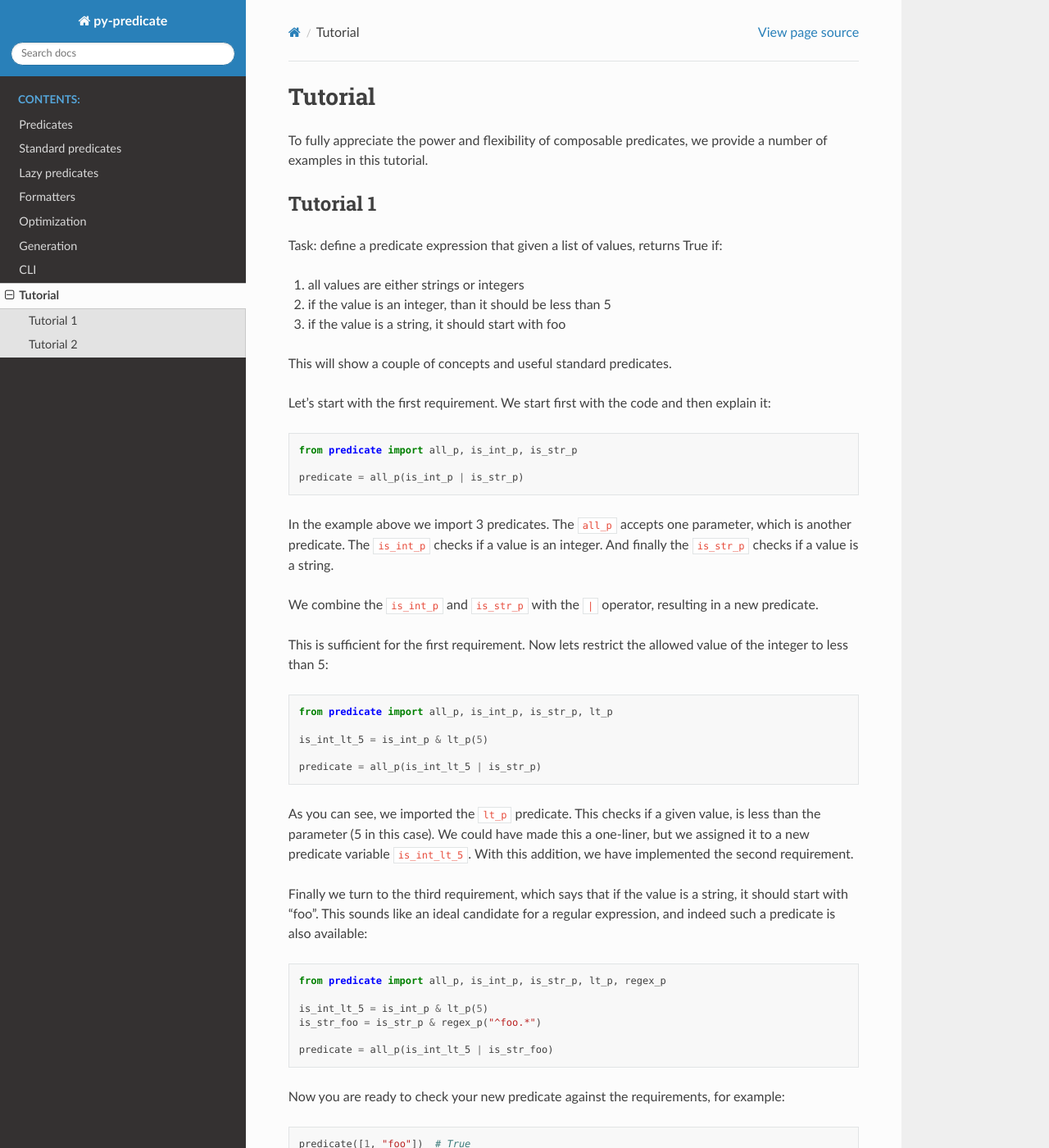
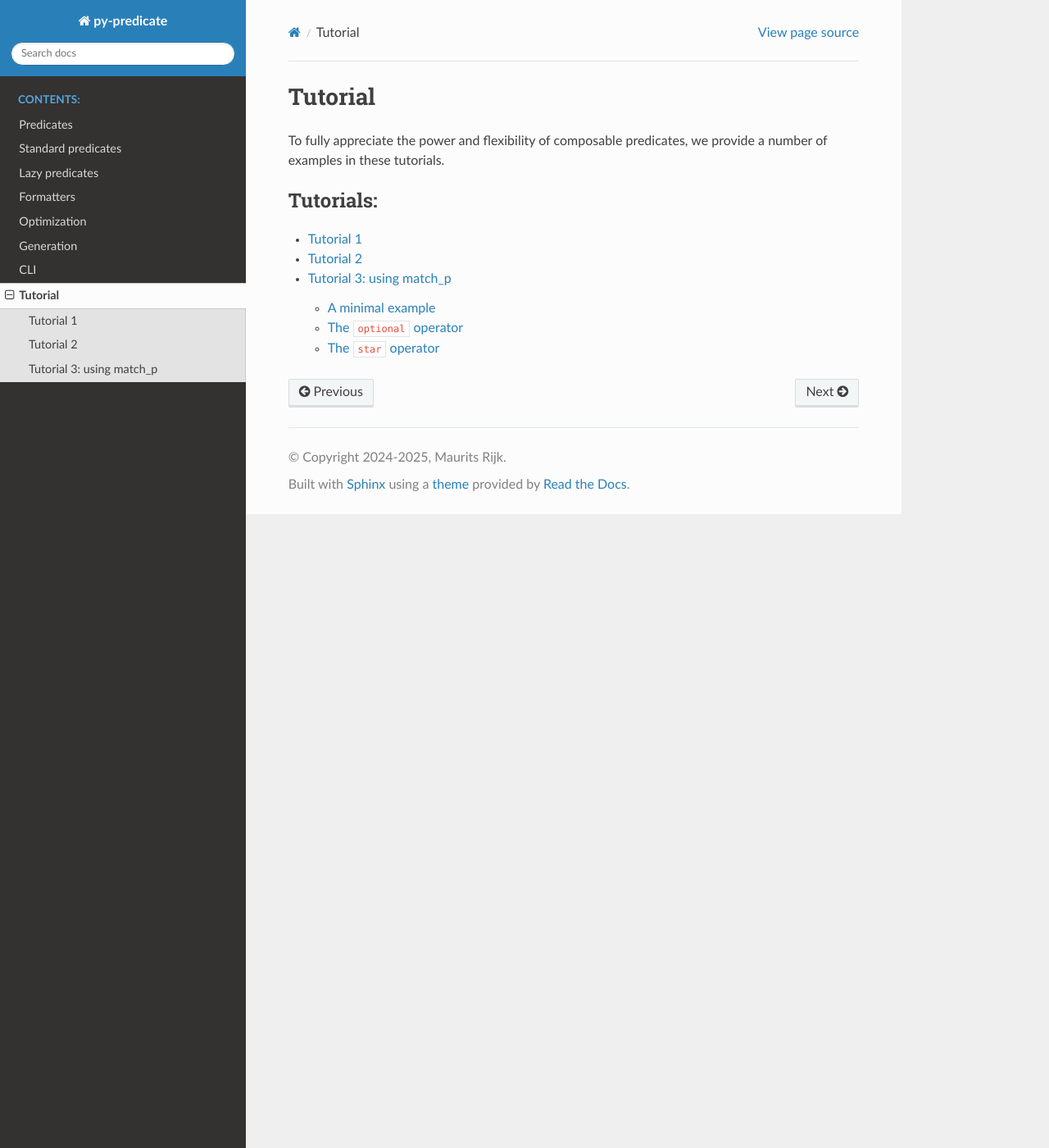
Before and after one commit to mrijk/py-predicate, a Sphinx documentation site: the page built from docs/tutorial/tutorial.rst, in a window 1280 px wide and 1400 px high. Shown: the whole window at 82% size. Built offline with Sphinx 7.4.7 and the Read the Docs theme 3.1.0, drawn with Linux system fonts in a browser that asks for light colours; some of the changed text lies outside the part shown.

Commit message:
Update docs

```diff
--- a/docs/standard_predicates.rst
+++ b/docs/standard_predicates.rst
@@ -254,7 +254,7 @@ This predicate tests if the value is of type ``dict``.
 
 
 is_dict_of_p
----------
+------------
 
 This predicate tests if the value is of type ``dict`` and the key and values match the predicates.
 
--- a/docs/tutorial/tutorial.rst
+++ b/docs/tutorial/tutorial.rst
@@ -1,8 +1,13 @@
 Tutorial
 --------
 
-To fully appreciate the power and flexibility of composable predicates, we provide a number of examples in this
-tutorial.
+To fully appreciate the power and flexibility of composable predicates, we provide a number of examples in these
+tutorials.
 
-.. include:: tutorial_1.rst
-.. include:: tutorial_2.rst
+.. toctree::
+    :maxdepth: 2
+    :caption: Tutorials:
+
+    tutorial_1
+    tutorial_2
+    tutorial_3
```
Also changed, not shown: docs/tutorial/tutorial_3.rst (added, +68 -0 lines).
